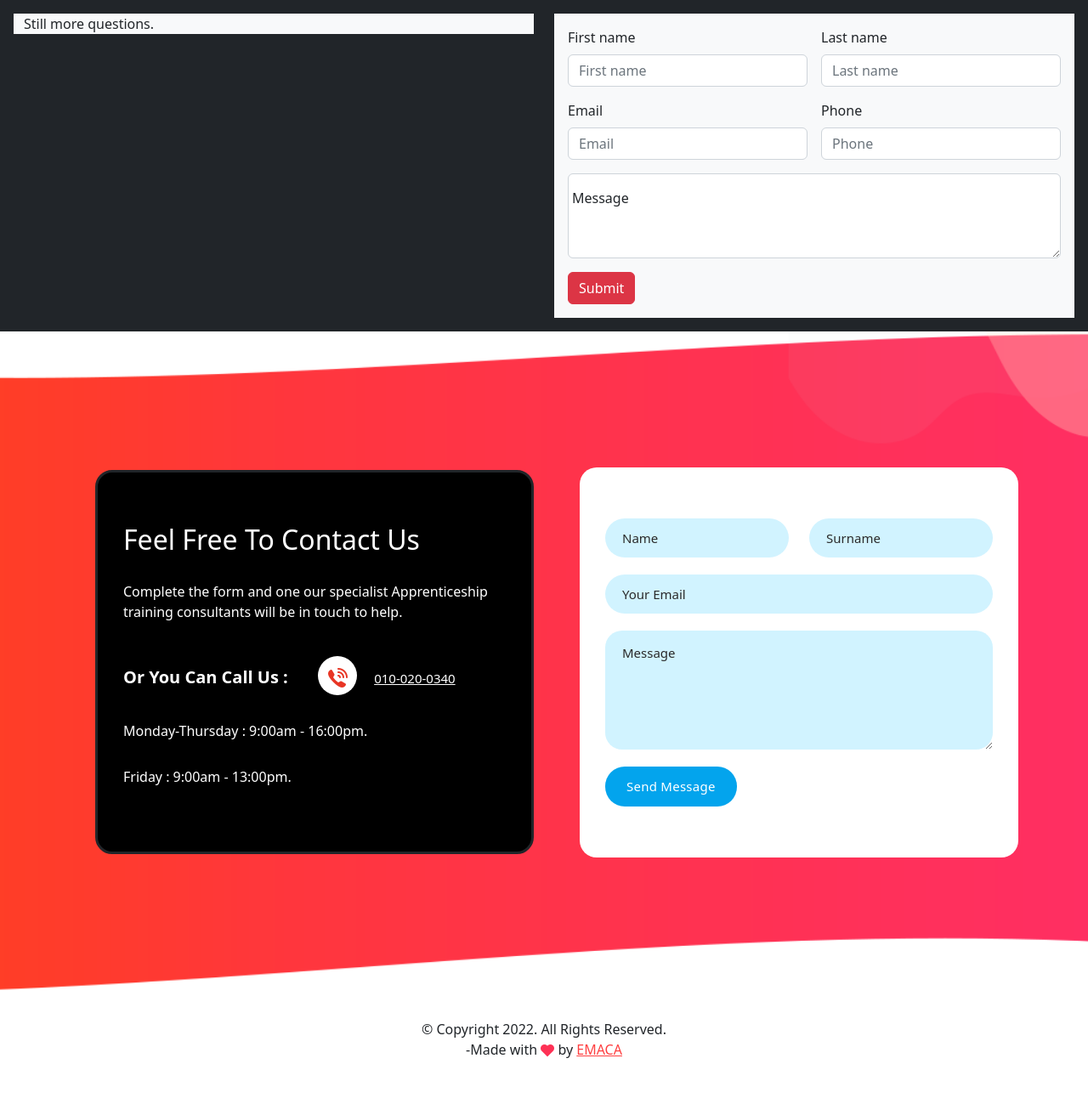
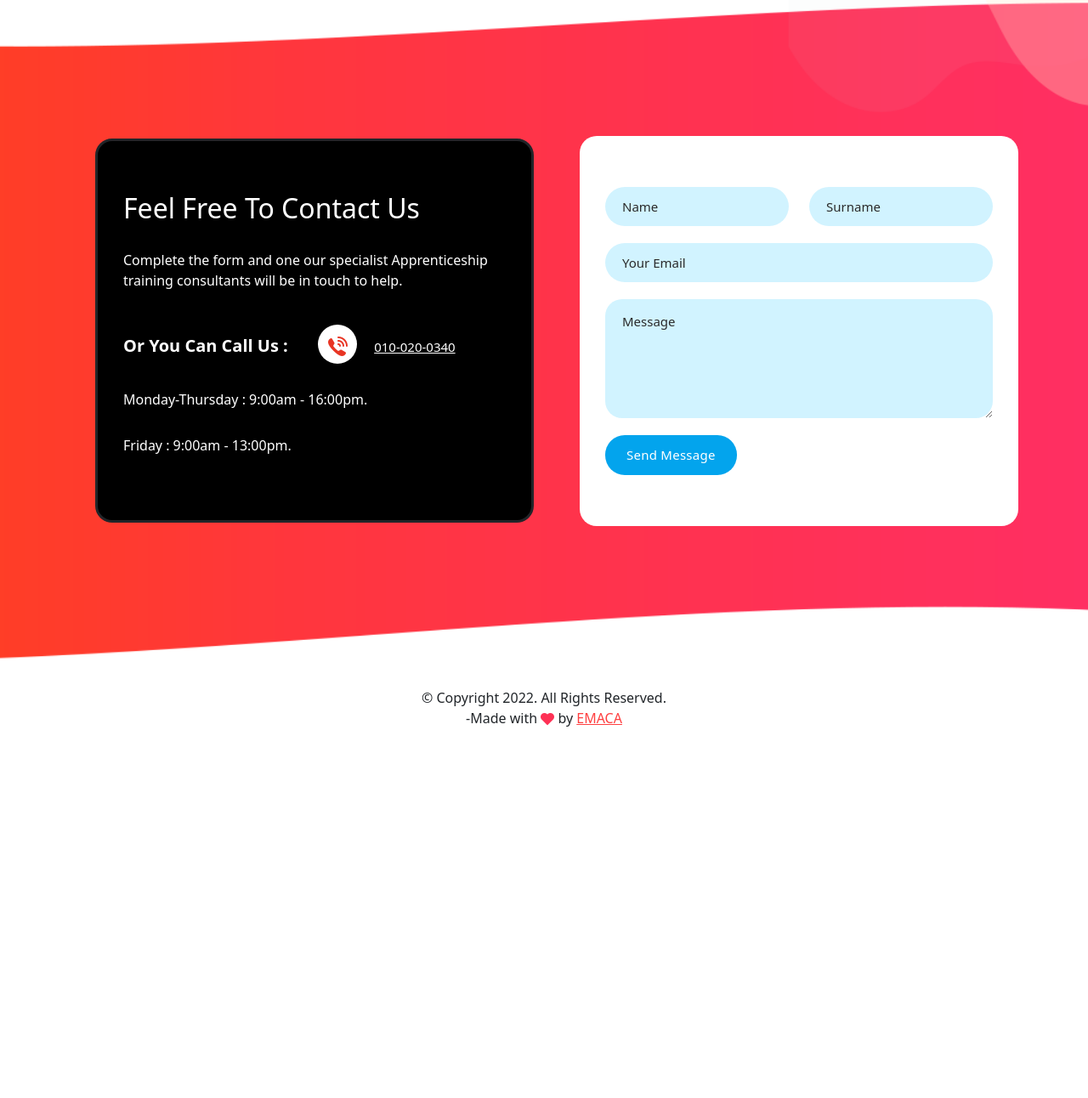
Before and after one commit to Keltroz/Full-Stck-Project, a Symfony app: template templates/base.html.twig in a window 1280 px wide. Shown: the part 151-1443 px from the top of the page at 85% size. After the commit the page ends 1006 px from the top, so only its background shows below. Run offline with Twig, Linux system fonts and the light colour scheme; the template is opened without the code that fills it, so the values that code supplies are empty; some libraries are stand-ins or nearby versions.

```diff
--- a/templates/components/contact.html.twig
+++ b/templates/components/contact.html.twig
@@ -1,3 +1,4 @@
+{#
 <div id="contact" class="container-fluid text-start bg-dark p-3">
   <div class="row align-items-top">
     <div class="col md-8">
@@ -64,3 +65,4 @@
     </div>
   </div>
 </div>
+#}
--- a/templates/components/footer.html.twig
+++ b/templates/components/footer.html.twig
@@ -1,6 +1,6 @@
 <link rel="stylesheet" href="{{ asset('css/footer.css') }}" />
 
-<div class="contact-form">
+<div class="contact-form" id="contact">
   <div id="contact" class="contact-us section">
     <div class="container">
       <div class="row">
```
Also changed, not shown: 1 other file.
